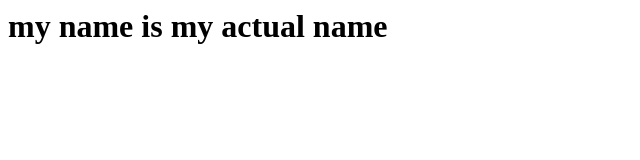
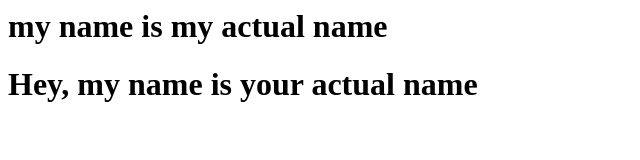
Before and after one commit to bdfairbanks/google, a plain HTML site: page index.html in a window 1280 px wide. Shown: the whole page, without its empty margins (0-640 px from the left). Drawn offline with Linux system fonts and the light colour scheme.

Commit message:
added my name

```diff
--- a/index.html
+++ b/index.html
@@ -1 +1,2 @@
 <h1> my name is my actual name</h1>
+<h1> Hey, my name is your actual name</h1>
```
